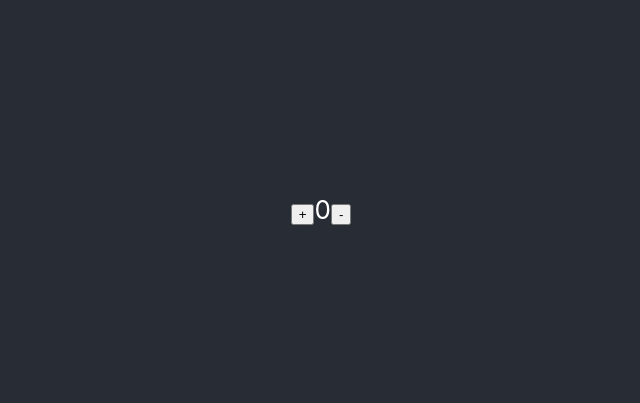
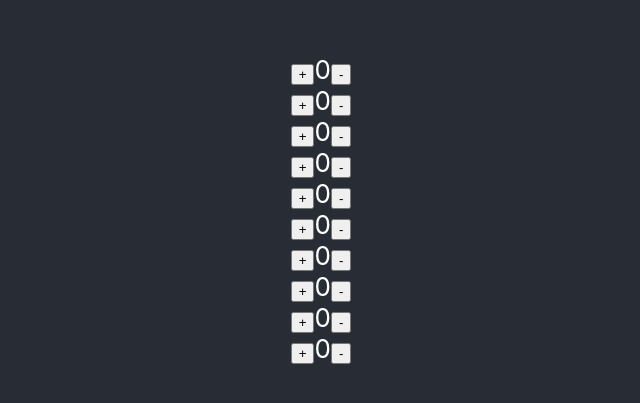
Before and after one commit to sixeggs0303/my-app-counter, a React (Create React App) app: page / in a window 1280 px wide. Shown: the part 191-594 px from the top of the page, without its empty margins (319-959 px from the left). Built offline with nearby package versions, Linux system fonts and the light colour scheme.

Commit message:
[ReactCounter][Marcus Luk]Feat: Loop counter with constant times

```diff
--- a/src/App.js
+++ b/src/App.js
@@ -1,11 +1,11 @@
 import './App.css';
-import Counter from './components/Counter.js';
+import CounterGroup from './components/CounterGroup.js';
 
 function App() {
   return (
     <div className="App">
       <header className="App-header">
-        <Counter />
+        <CounterGroup />
       </header>
     </div>
   );
--- /dev/null
+++ b/src/components/CounterGroup.js
@@ -0,0 +1,18 @@
+import React, { Component } from 'react'
+import Counter from './Counter.js'
+
+export default class CounterGroup extends Component {
+
+
+    render() {
+        let counterGroupItems = [];
+        for (var i = 0; i < 10; i++) {
+            counterGroupItems.push(<Counter />)
+        }
+        return (
+            <div>
+                {counterGroupItems}
+            </div>
+        )
+    }
+}
```
Also changed, not shown: 1 other file (tests, documents, lock files or other folders).
